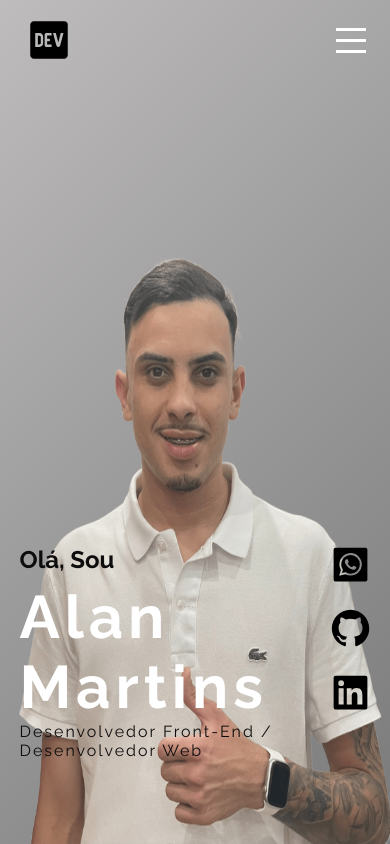
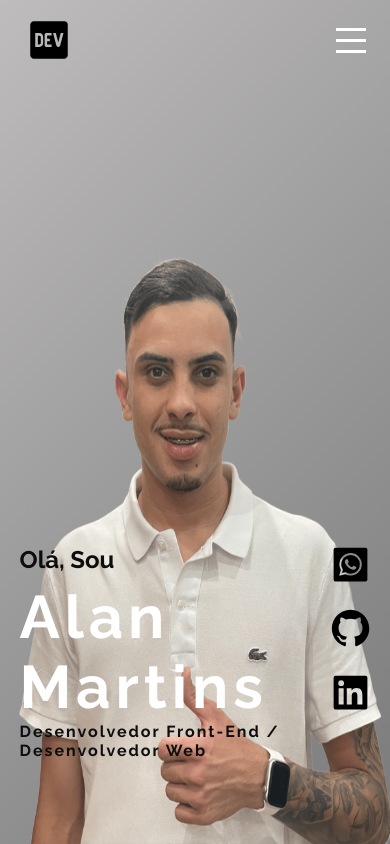
Before and after one commit to martinsalan2003/Portifolio-Alan, a React (Vite) app in the folder portifolioAlan/: page / in a window 390 px wide. Shown: the top 844 px of the page. Built offline with nearby package versions, Linux system fonts and the light colour scheme.

Commit message:
version mobile

```diff
--- a/portifolioAlan/src/styles/components/sobre.sass
+++ b/portifolioAlan/src/styles/components/sobre.sass
@@ -115,6 +115,7 @@ section
                     font-size:  1.5em !important !important
                 p
                     letter-spacing: 2px !important
+                    font-weight: bold
 
         .imagem-alan
             margin: 0 !important
@@ -124,5 +125,3 @@ section
             bottom: 0
             height: 80% !important
             width: 100%  !important
-            img
-                opacity: 0.9
```
